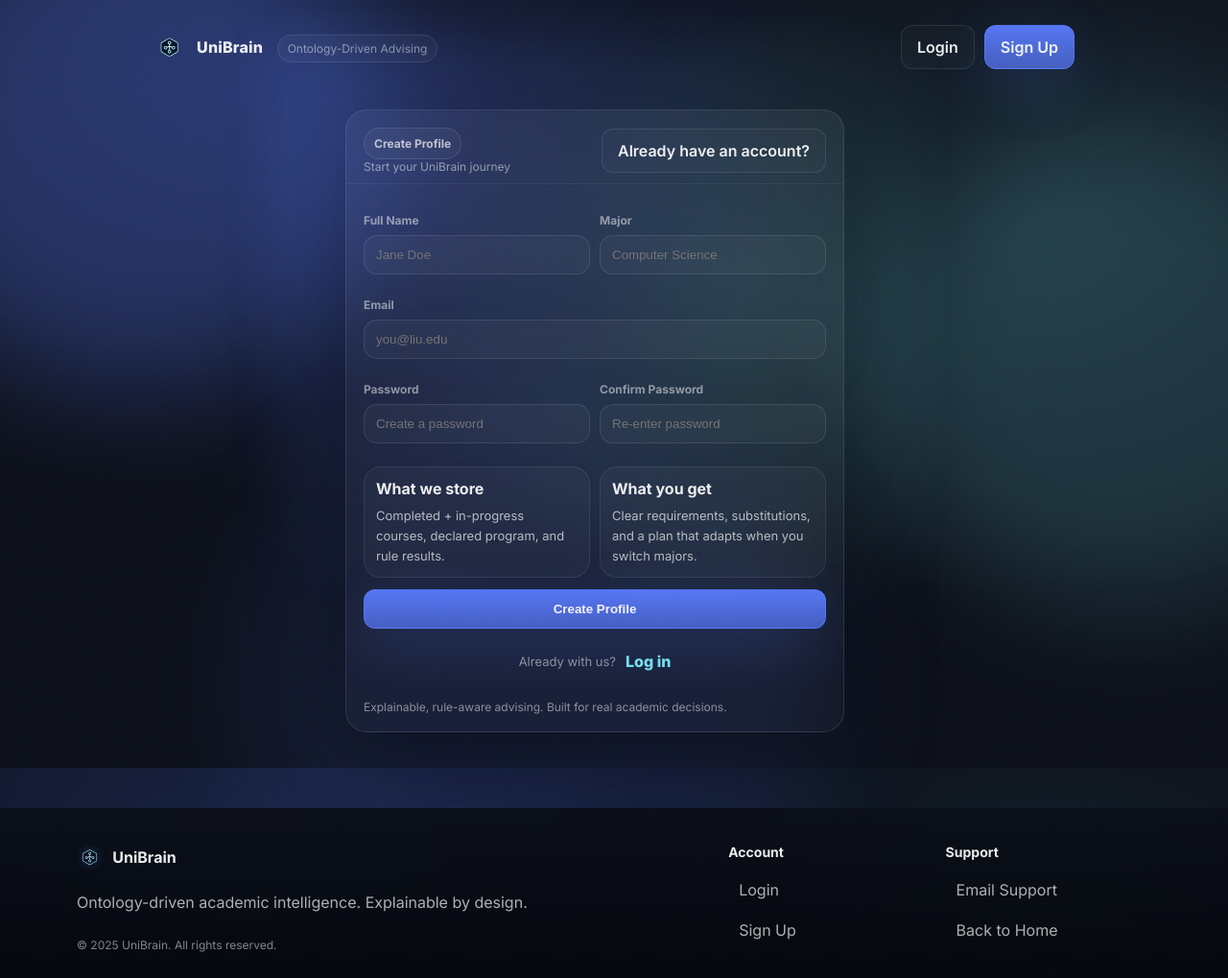
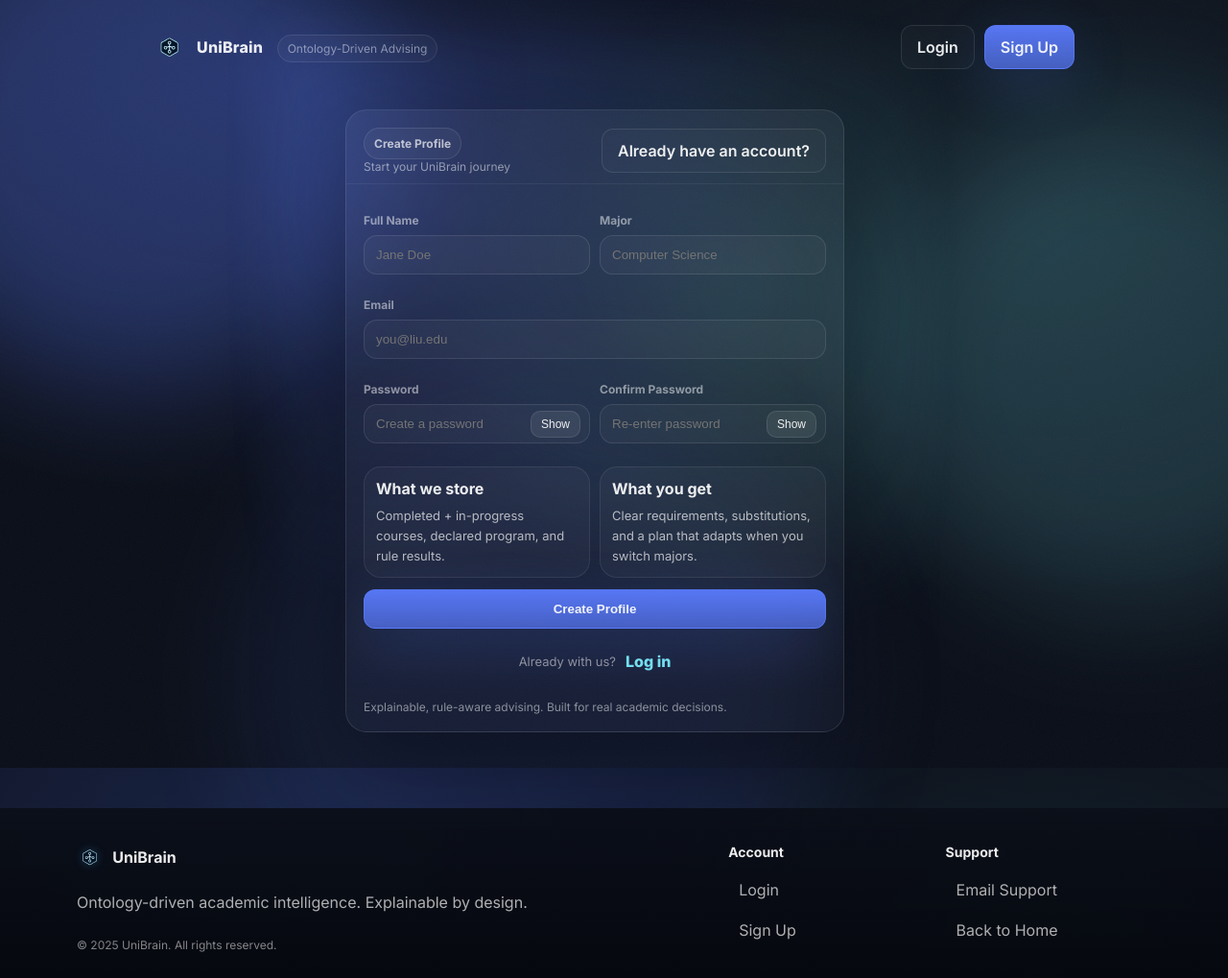
Before and after one commit to AbdallahZein12/UniBrain, a Flask app: page /v1/auth/signup in a window 1280 px wide; the page is wider, and only the part inside the window is pictured. Shown: the top 1019 px of that part at 96% size. Run offline with Flask 3, Linux system fonts and the light colour scheme.

Commit message:
Add password visibility toggles to auth forms

```diff
--- a/app/v1/auth/templates/auth_base.html
+++ b/app/v1/auth/templates/auth_base.html
@@ -11,6 +11,7 @@
   <link rel="icon" href="{{ url_for('v1.static', filename='img/logo.svg') }}" type="image/svg+xml">
 
   <link rel="stylesheet" href="{{ url_for('v1.static', filename='css/style.css') }}">
+  <script defer src="{{ url_for('v1.static', filename='js/password-toggle.js') }}"></script>
 </head>
 <body class="auth-body page-fade">
 
--- a/app/v1/auth/templates/signup.html
+++ b/app/v1/auth/templates/signup.html
@@ -30,13 +30,19 @@
       </label>
 
       <div class="grid-2">
-        <label class="field">
+        <label class="field password-input">
           <span>Password</span>
-          <input name="password" type="password" placeholder="Create a password" required autocomplete="new-password">
+          <div class="password-field">
+            <input name="password" type="password" placeholder="Create a password" required autocomplete="new-password">
+            <button class="password-toggle" type="button" data-password-toggle aria-label="Show password" aria-pressed="false">Show</button>
+          </div>
         </label>
-        <label class="field">
+        <label class="field password-input">
           <span>Confirm Password</span>
-          <input name="confirm_password" type="password" placeholder="Re-enter password" required autocomplete="new-password">
+          <div class="password-field">
+            <input name="confirm_password" type="password" placeholder="Re-enter password" required autocomplete="new-password">
+            <button class="password-toggle" type="button" data-password-toggle aria-label="Show password" aria-pressed="false">Show</button>
+          </div>
         </label>
       </div>
 
--- a/app/v1/static/css/style.css
+++ b/app/v1/static/css/style.css
@@ -1736,6 +1736,42 @@ details p {
   outline: none;
 }
 
+.password-field {
+  position: relative;
+  display: flex;
+  align-items: center;
+}
+
+.password-field input {
+  padding-right: 86px;
+}
+
+.password-toggle {
+  position: absolute;
+  right: 10px;
+  background: rgba(255, 255, 255, 0.08);
+  color: rgba(255, 255, 255, 0.92);
+  border: 1px solid rgba(255, 255, 255, 0.1);
+  border-radius: 10px;
+  padding: 6px 10px;
+  cursor: pointer;
+  font-size: 12px;
+  transition: background 0.2s ease, transform 0.1s ease;
+}
+
+.password-toggle:hover {
+  background: rgba(255, 255, 255, 0.14);
+}
+
+.password-toggle:active {
+  transform: translateY(1px);
+}
+
+.password-toggle:focus {
+  outline: 2px solid rgba(125, 240, 255, 0.35);
+  outline-offset: 2px;
+}
+
 .field input:focus {
   border-color: rgba(125, 240, 255, 0.25);
   box-shadow: 0 0 0 6px rgba(125, 240, 255, 0.08);
--- /dev/null
+++ b/app/v1/static/js/password-toggle.js
@@ -0,0 +1,19 @@
+document.addEventListener("DOMContentLoaded", () => {
+  const toggles = document.querySelectorAll("[data-password-toggle]");
+
+  toggles.forEach((toggle) => {
+    const wrapper = toggle.closest(".password-input");
+    const input = wrapper?.querySelector("input");
+
+    if (!input) return;
+
+    toggle.addEventListener("click", () => {
+      const willShow = input.type === "password";
+      input.type = willShow ? "text" : "password";
+
+      toggle.setAttribute("aria-pressed", willShow ? "true" : "false");
+      toggle.setAttribute("aria-label", willShow ? "Hide password" : "Show password");
+      toggle.textContent = willShow ? "Hide" : "Show";
+    });
+  });
+});
```
Also changed, not shown: app/v1/auth/templates/login.html (+5 -2 lines), app/v1/templates/base.html (+11 -4 lines).
